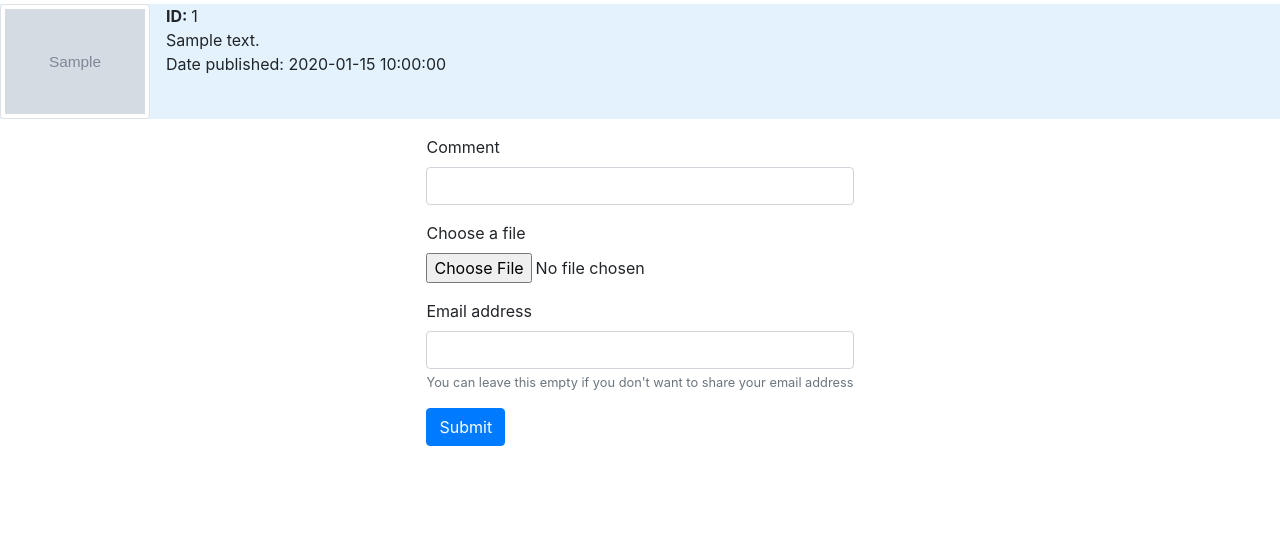
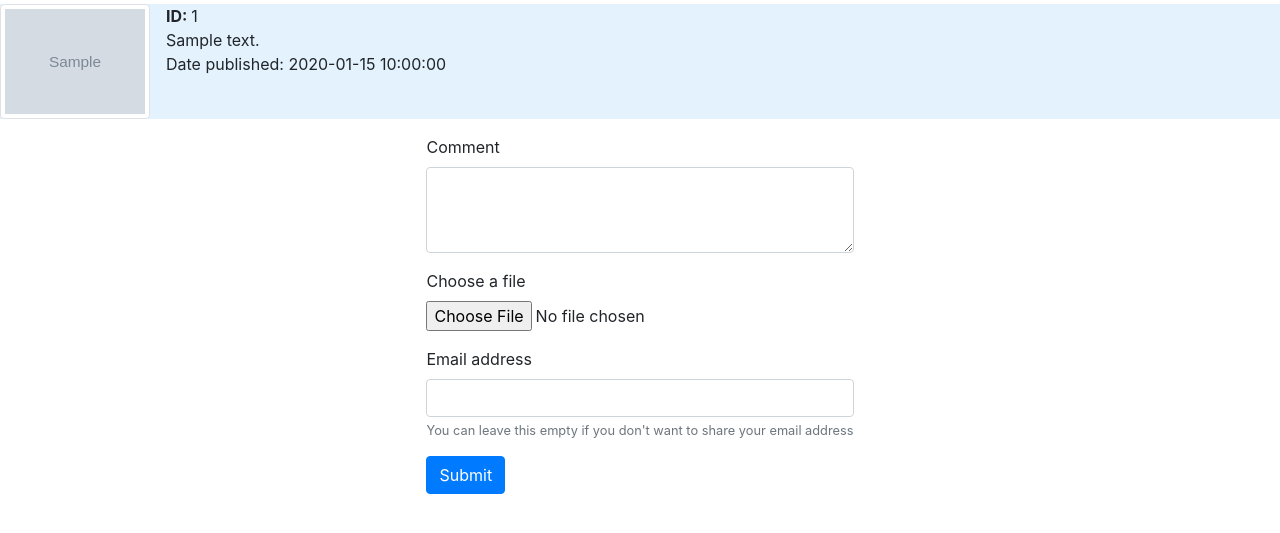
Before and after one commit to DanielFL0/LuunaBoard, a Flask app: page /board/1/thread/1 in a window 1280 px wide. Shown: the part 247-780 px from the top of the page. Run offline with Flask 2, Linux system fonts and the light colour scheme; tables that the repository leaves empty hold one stand-in row (values such as "Sample post"); grey boxes marked "Sample" are stand-in pictures.

Commit message:
Modify thread.html

```diff
--- a/LuunaBoard/templates/thread.html
+++ b/LuunaBoard/templates/thread.html
@@ -61,7 +61,7 @@
             <img src="{{ url_for('static', filename='media/' + comment.image) }}" class="img-thumbnail" alt="image" width="150" height="150">
             <div class="media-body pl-3">
                 <strong>ID: </strong>{{ comment.id }}<br>
-                {{ comment.content}}<br>
+                {{ comment.content|safe }}<br>
                 Date published: {{ comment.date_posted }}
             </div>
           </li>
@@ -72,7 +72,7 @@
         <form method="post" enctype="multipart/form-data">
           <div class="form-group">
             <label for="exampleFormControlInput1">Comment</label>
-            <input type="text" class="form-control" name="content" id="content" required>
+            <textarea class="form-control" name="content" id="content" rows="3" required></textarea>
           </div>
           <div class="form-group">
             <label for="exampleFormControlFile1">Choose a file</label>
```
